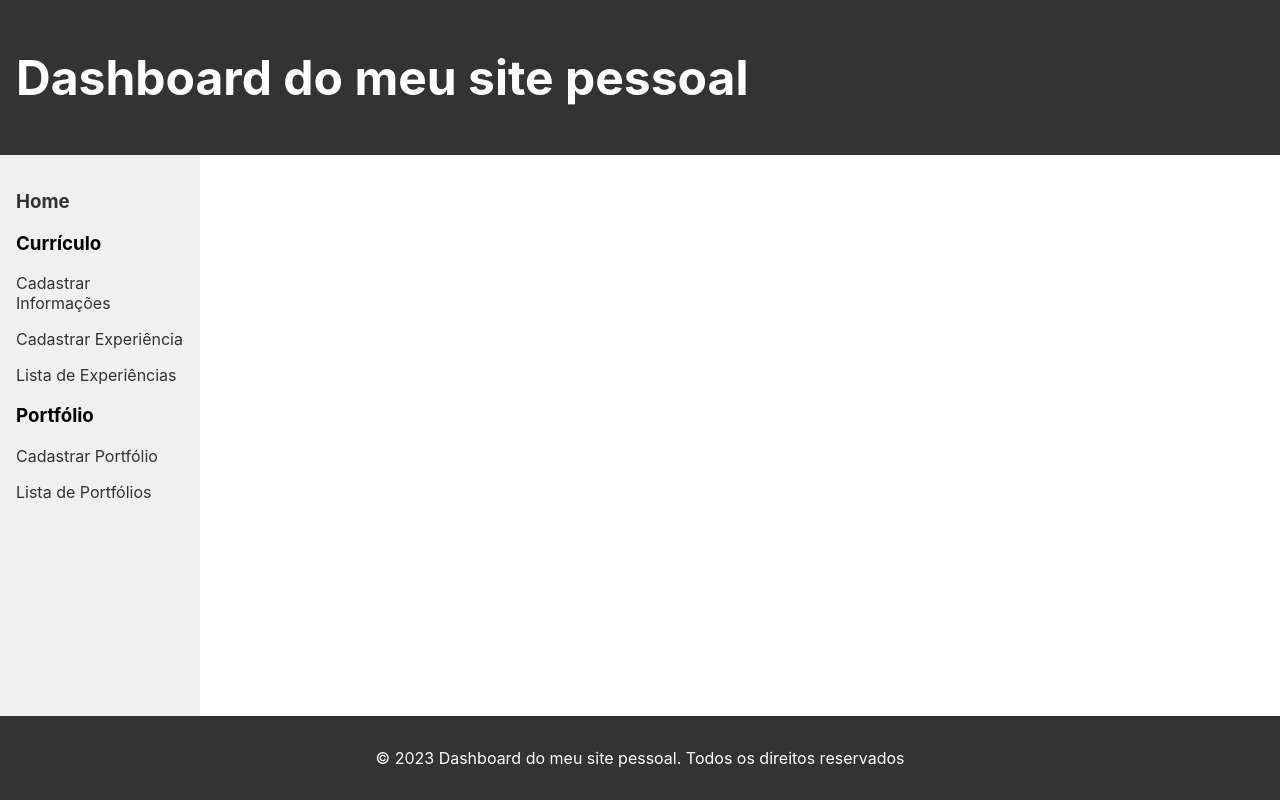
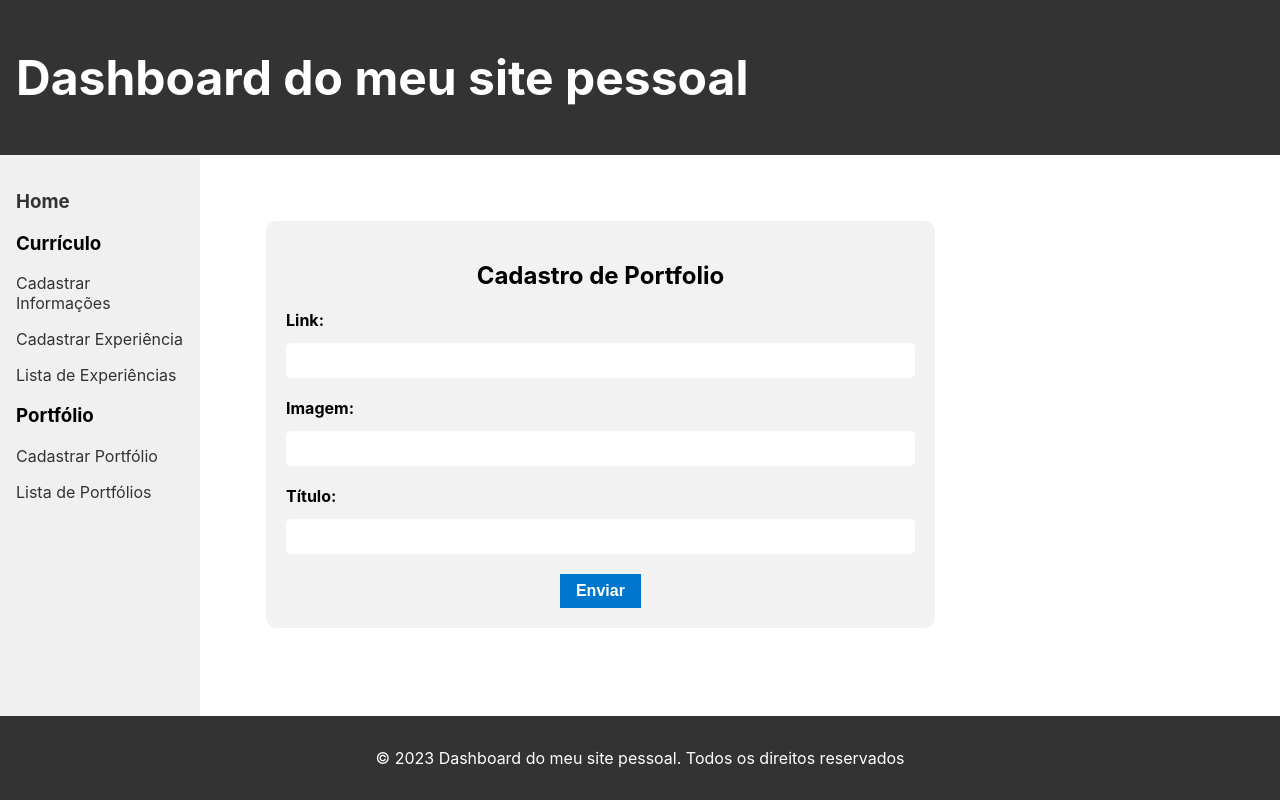
Before and after one commit to renanhenriquedev/type-project, a React (Vite) app: page /portfolio/cadastro in a window 1280 px wide. Built offline with nearby package versions, Linux system fonts and the light colour scheme.

Commit message:
feat components CadastrarPortfolio

```diff
--- a/src/App.tsx
+++ b/src/App.tsx
@@ -9,6 +9,7 @@
 import CadastrarExperiencia from "./pages/curriculo/CadastrarExperiencia";
 import ListaPortfolio from "./pages/portfolio/ListaPortfolio";
 import ListarExperiencia from "./pages/curriculo/ListaExperiencia";
+import CadastrarPortfolio from "./pages/portfolio/CadastrarPortfolio";
 
 const App: React.FC = () => {
   return (
@@ -19,8 +20,8 @@
           <Route path="/curriculo/informacoes/cadastro" element={<CadastrarInformacoes />} />
           <Route path="/curriculo/experiencia/cadastro" element={<CadastrarExperiencia />} />
           <Route path="/curriculo/experiencia/lista" element={<ListarExperiencia />} />
+          <Route path="/portfolio/cadastro" element={<CadastrarPortfolio />} />
           <Route path="/portfolio/lista" element={<ListaPortfolio />} />
-          <Route path="/portfolio/cadastrar" element={<ListaPortfolio />} />
 
         </Routes>
       </Layout>
--- a/src/components/forms/Input/index.tsx
+++ b/src/components/forms/Input/index.tsx
@@ -0,0 +1 @@
+export { default } from './Input'
--- a/src/pages/portfolio/CadastrarPortfolio/CadastrarPortfolio.module.css
+++ b/src/pages/portfolio/CadastrarPortfolio/CadastrarPortfolio.module.css
@@ -0,0 +1,82 @@
+.form-wrapper {
+    display: flex;
+    justify-content: center;
+}
+
+.form {
+    display: flex;
+    flex-direction: column;
+    align-items: center;
+    width: 60%;
+    background-color: #f2f2f2;
+    border-radius: 10px;
+    padding: 20px;
+    margin: 50px;
+}
+
+.formGroup {
+    display: flex;
+    flex-direction: column;
+    margin-bottom: 20px;
+    width: 100%;
+    border: none;
+}
+
+.title {
+    font-size: 24px;
+    font-weight: bold;
+    margin-bottom: 20px;
+}
+
+.label {
+    font-weight: bold;
+    margin-bottom: 0.5rem;
+}
+
+.input {
+    padding: 10px;
+    border-radius: 5px;
+    border: none;
+    background-color: #ffffff;
+    margin-top: 5px;
+}
+
+.textarea {
+    width: 100%;
+    height: 10rem;
+    resize: vertical;
+    border-radius: 5px;
+    border: none;
+    background-color: #ffffff;
+    margin-top: 5px;
+}
+
+.button {
+    display: inline-block;
+    padding: 0.5rem 1rem;
+    font-size: 1rem;
+    font-weight: bold;
+    text-align: center;
+    text-decoration: none;
+    color: #fff;
+    background-color: #0077cc;
+    border-radius: 0.25 rem;
+    border: none;
+    cursor: pointer;
+    transition: background-color 0.2s ease-in-out;
+}
+
+.button:hover {
+    background-color: #005fa3;
+}
+
+.error {
+    border: 2px solid #ff6666;
+}
+
+.errorMsg {
+    color: #ff6666;
+    font-size: 14px;
+    margin-top: 5px;
+    font-weight: bold;
+}
--- a/src/pages/portfolio/CadastrarPortfolio/CadastrarPortfolio.tsx
+++ b/src/pages/portfolio/CadastrarPortfolio/CadastrarPortfolio.tsx
@@ -0,0 +1,85 @@
+import React from 'react';
+
+import styles from './CadastrarPortfolio.module.css'
+
+import { Formik, Form, Field, ErrorMessage } from 'formik'
+
+
+import * as Yup from 'yup'
+import Input from '../../../components/forms/Input';
+
+interface FormValues {
+    link: string;
+    image: string;
+    title: string;
+}
+
+const initialValues: FormValues = {
+    link: '',
+    image: '',
+    title: ''
+};
+
+const validationSchema = Yup.object().shape({
+    link: Yup.string().required('Campo obrigatório'),
+    image: Yup.string().required('Campo obrigatório'),
+    title: Yup.string().required('Campo obrigatório')
+})
+
+
+const CadastrarPortfolio: React.FC = () => {
+
+    const onSubmit = (
+        values: FormValues,
+        { resetForm }: { resetForm: () => void }
+    ) => {
+        // Lógica de envio para o backend
+        console.log(values);
+        resetForm();
+        alert("Formulário enviado com sucesso")
+
+    }
+
+    return (
+        <div className={styles.formWrapper}>
+            <Formik
+                initialValues={initialValues}
+                validationSchema={validationSchema}
+                onSubmit={onSubmit}
+            >
+                {({ errors, touched }) => (
+                    <Form className={styles.form}>
+                        <h2 className={styles.title}>Cadastro de Portfolio</h2>
+
+                        <Input
+                            label='Link'
+                            name='link'
+                            errors={errors.link}
+                            touched={touched.link}
+                        />
+
+                        <Input
+                            label='Imagem'
+                            name='image'
+                            errors={errors.image}
+                            touched={touched.image}
+                        />
+
+                        <Input
+                            label='Título'
+                            name='title'
+                            errors={errors.title}
+                            touched={touched.title}
+                        />
+
+                        <button type='submit' className={styles.button}>Enviar</button>
+
+                    </Form>
+                )}
+
+            </Formik>
+        </div>
+    )
+}
+
+export default CadastrarPortfolio;
--- a/src/pages/portfolio/CadastrarPortfolio/index.ts
+++ b/src/pages/portfolio/CadastrarPortfolio/index.ts
@@ -0,0 +1 @@
+export { default } from './CadastrarPortfolio'
```
